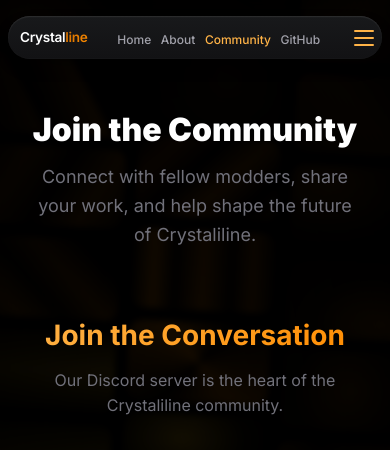
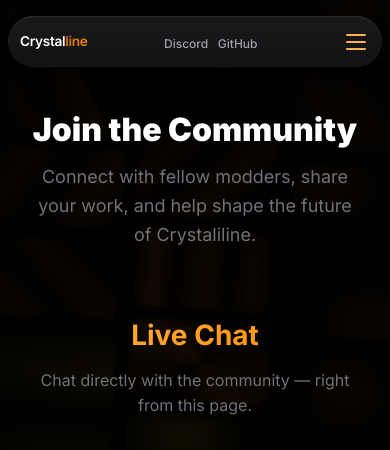
Before and after one commit to abigailleahgoldberg/crystaliline, a Next.js app: page /community in a window 390 px wide. Shown: the top 450 px of the page. Built offline with nearby package versions, Linux system fonts and the light colour scheme.

Commit message:
Unified navbar across all pages + live Discord chat on community page

```diff
--- a/src/app/community/page.tsx
+++ b/src/app/community/page.tsx
@@ -1,3 +1,5 @@
+"use client";
+
 import Navbar from "@/components/Navbar";
 import BackgroundGrid from "@/components/BackgroundGrid";
 import Link from "next/link";
@@ -23,10 +25,23 @@
           </p>
         </div>
 
-        {/* Discord Embed */}
+        {/* Live Discord Chat */}
         <div className="section">
-          <h2 className="section-title gradient-text">Join the Conversation</h2>
-          <p className="section-subtitle">Our Discord server is the heart of the Crystaliline community.</p>
+          <h2 className="section-title gradient-text">Live Chat</h2>
+          <p className="section-subtitle">Chat directly with the community — right from this page.</p>
+          <div className="discord-chat-embed">
+            <iframe
+              src="https://e.widgetbot.io/channels/1384979421231976658"
+              title="Discord Chat"
+              allow="clipboard-write; fullscreen"
+            />
+          </div>
+        </div>
+
+        {/* Discord Widget (member list) */}
+        <div className="section">
+          <h2 className="section-title gradient-text">Who&apos;s Online</h2>
+          <p className="section-subtitle">See who&apos;s active in the Discord right now.</p>
           <div className="discord-embed">
             <iframe
               src="https://discord.com/widget?id=1384979421231976658&theme=dark"
@@ -82,7 +97,7 @@
                 target="_blank"
                 rel="noopener noreferrer"
                 className="cta-link"
-                style={{ marginTop: "1rem" }}
+                style={{ marginTop: "1rem", display: "inline-block" }}
               >
                 View on GitHub →
               </a>
@@ -95,7 +110,7 @@
                 target="_blank"
                 rel="noopener noreferrer"
                 className="cta-link"
-                style={{ marginTop: "1rem" }}
+                style={{ marginTop: "1rem", display: "inline-block" }}
               >
                 Join Discord →
               </a>
@@ -113,7 +128,7 @@
               <Link href="/community">Community</Link>
               <a href="https://github.com/skids-zj71" target="_blank" rel="noopener noreferrer">GitHub</a>
             </div>
-            <div className="footer-copy">© 2025 Crystaliline. Built for the OG Fortnite community.</div>
+            <div className="footer-copy">© {new Date().getFullYear()} Crystaliline. Built for the OG Fortnite community.</div>
           </div>
         </footer>
       </div>
--- a/src/app/globals.css
+++ b/src/app/globals.css
@@ -147,6 +147,32 @@
 .mobile-nav-link:hover {
   background: rgba(255,255,255,0.05);
   color: #fff;
+}
+
+/* Mobile hamburger button */
+.mobile-hamburger {
+  display: none;
+  flex-direction: column;
+  gap: 5px;
+  padding: 0.5rem;
+  background: transparent;
+  border: none;
+  cursor: pointer;
+}
+
+.hamburger-line {
+  display: block;
+  width: 20px;
+  height: 2px;
+  border-radius: 1px;
+  background: #FFB347;
+  transition: all 0.3s;
+}
+
+@media (max-width: 480px) {
+  .mobile-hamburger {
+    display: flex;
+  }
 }
 
 /* ── Background card grid ── */
@@ -659,6 +685,22 @@
   border-color: rgba(255, 140, 0, 0.3);
 }
 
+.discord-chat-embed {
+  background: rgba(255, 255, 255, 0.04);
+  border: 1px solid rgba(255, 255, 255, 0.08);
+  border-radius: 16px;
+  padding: 0.5rem;
+  max-width: 100%;
+  margin: 0 auto;
+}
+
+.discord-chat-embed iframe {
+  border-radius: 12px;
+  width: 100%;
+  height: 600px;
+  border: none;
+}
+
 .discord-embed {
   background: rgba(255, 255, 255, 0.04);
   border: 1px solid rgba(255, 255, 255, 0.08);
--- a/src/components/Navbar.tsx
+++ b/src/components/Navbar.tsx
@@ -4,15 +4,12 @@
 import { usePathname } from "next/navigation";
 import { useState } from "react";
 
-const links = [
-  { href: "/", label: "Home" },
-  { href: "/about", label: "About" },
-  { href: "/community", label: "Community" },
-];
-
 export default function Navbar() {
   const pathname = usePathname();
   const [mobileOpen, setMobileOpen] = useState(false);
+
+  const linkStyle = (href: string) =>
+    pathname === href ? { color: "#FFB347" } : undefined;
 
   return (
     <header className="pill-header">
@@ -22,19 +19,16 @@
             Crystal<span className="accent">line</span>
           </Link>
         </div>
-
-        {/* Desktop links */}
-        <ul className="nav-links hidden md:flex">
-          {links.map((link) => (
-            <li key={link.href}>
-              <Link
-                href={link.href}
-                style={pathname === link.href ? { color: "#FFB347" } : undefined}
-              >
-                {link.label}
-              </Link>
-            </li>
-          ))}
+        <ul className="nav-links">
+          <li>
+            <a
+              href="https://discord.gg/crystaliline"
+              target="_blank"
+              rel="noopener noreferrer"
+            >
+              Discord
+            </a>
+          </li>
           <li>
             <a
               href="https://github.com/skids-zj71"
@@ -44,32 +38,37 @@
               GitHub
             </a>
           </li>
+          <li className="hide-mobile">
+            <Link href="/about" style={linkStyle("/about")}>
+              About
+            </Link>
+          </li>
+          <li className="hide-mobile">
+            <Link href="/community" style={linkStyle("/community")}>
+              Community
+            </Link>
+          </li>
         </ul>
 
         {/* Mobile hamburger */}
         <button
+          className="mobile-hamburger"
           onClick={() => setMobileOpen(!mobileOpen)}
-          className="md:hidden flex flex-col gap-[5px] p-2 bg-transparent border-none cursor-pointer"
           aria-label="Toggle menu"
         >
           <span
-            className="block w-5 h-[2px] rounded-sm transition-all duration-300"
+            className="hamburger-line"
             style={{
-              background: "#FFB347",
               transform: mobileOpen ? "rotate(45deg) translate(3.5px, 3.5px)" : "none",
             }}
           />
           <span
-            className="block w-5 h-[2px] rounded-sm transition-all duration-300"
-            style={{
-              background: "#FFB347",
-              opacity: mobileOpen ? 0 : 1,
-            }}
+            className="hamburger-line"
+            style={{ opacity: mobileOpen ? 0 : 1 }}
           />
           <span
-            className="block w-5 h-[2px] rounded-sm transition-all duration-300"
+            className="hamburger-line"
             style={{
-              background: "#FFB347",
               transform: mobileOpen ? "rotate(-45deg) translate(3.5px, -3.5px)" : "none",
             }}
           />
@@ -78,27 +77,12 @@
 
       {/* Mobile dropdown */}
       {mobileOpen && (
-        <div className="mobile-nav-dropdown md:hidden">
-          {links.map((link) => (
-            <Link
-              key={link.href}
-              href={link.href}
-              onClick={() => setMobileOpen(false)}
-              className="mobile-nav-link"
-              style={pathname === link.href ? { color: "#FFB347" } : undefined}
-            >
-              {link.label}
-            </Link>
-          ))}
-          <a
-            href="https://github.com/skids-zj71"
-            target="_blank"
-            rel="noopener noreferrer"
-            onClick={() => setMobileOpen(false)}
-            className="mobile-nav-link"
-          >
-            GitHub
-          </a>
+        <div className="mobile-nav-dropdown">
+          <Link href="/" onClick={() => setMobileOpen(false)} className="mobile-nav-link" style={linkStyle("/")}>Home</Link>
+          <Link href="/about" onClick={() => setMobileOpen(false)} className="mobile-nav-link" style={linkStyle("/about")}>About</Link>
+          <Link href="/community" onClick={() => setMobileOpen(false)} className="mobile-nav-link" style={linkStyle("/community")}>Community</Link>
+          <a href="https://discord.gg/crystaliline" target="_blank" rel="noopener noreferrer" onClick={() => setMobileOpen(false)} className="mobile-nav-link">Discord</a>
+          <a href="https://github.com/skids-zj71" target="_blank" rel="noopener noreferrer" onClick={() => setMobileOpen(false)} className="mobile-nav-link">GitHub</a>
         </div>
       )}
     </header>
```
